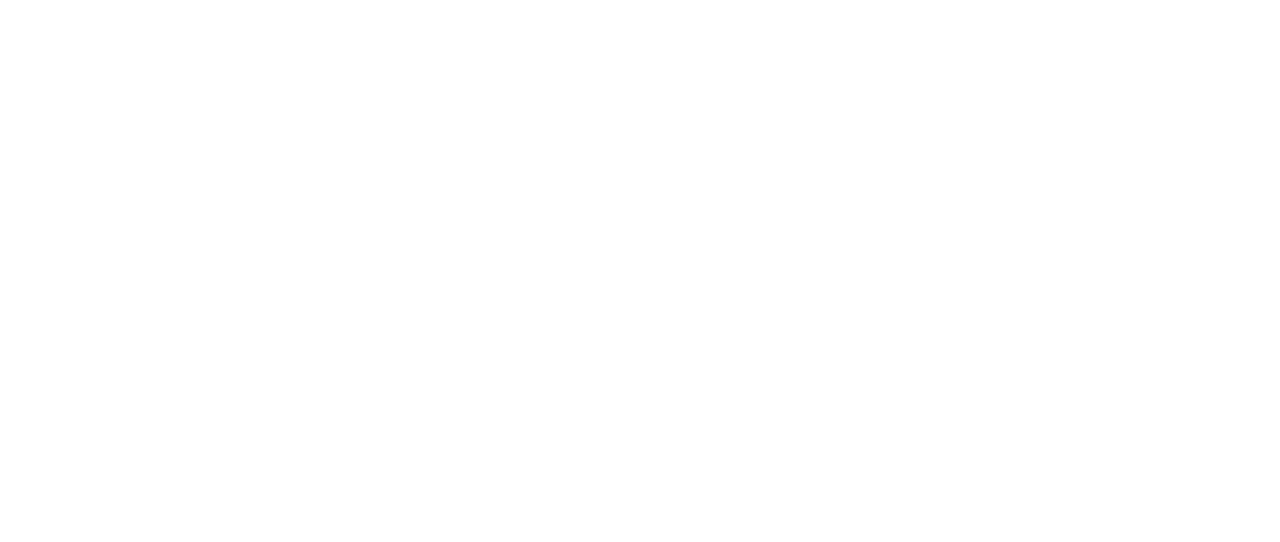
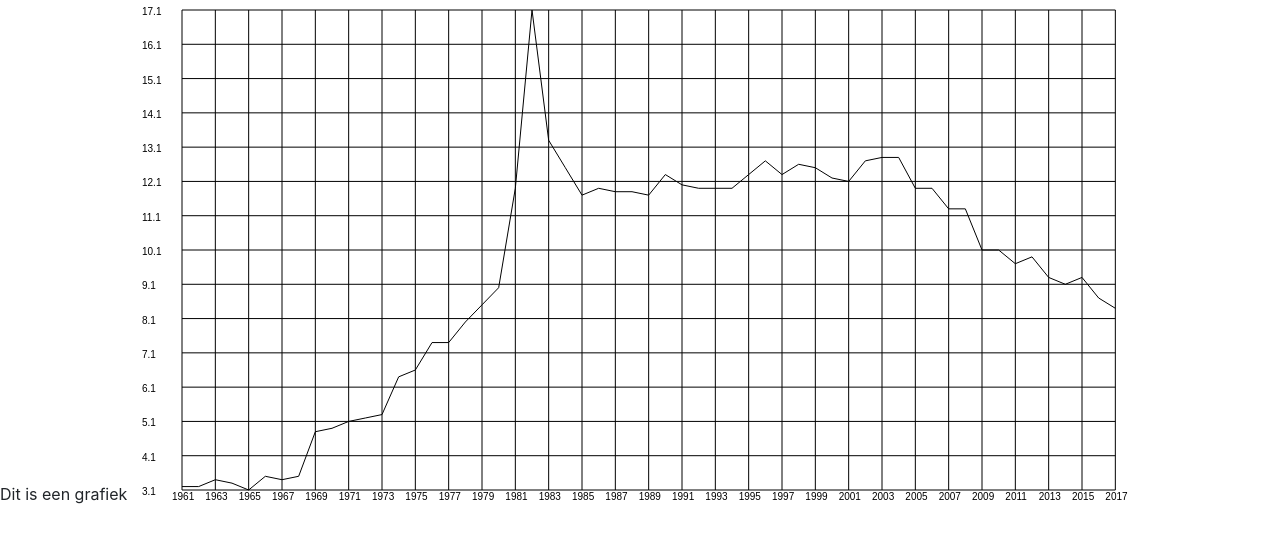
Before and after one commit to koenkoen1/dataprocessing, a plain HTML site: page homework/Week_3/page.html in a window 1280 px wide. Drawn offline with nearby package versions, Linux system fonts and the light colour scheme.

Commit message:
made a graph

```diff
--- a/homework/Week_3/page.html
+++ b/homework/Week_3/page.html
@@ -12,6 +12,7 @@ Purpose: existance
     <title>divorceRate</title>
   </head>
   <body>
+    Dit is een grafiek
     <script>
       let fileName = "divorce_rate.json";
       let txtFile = new XMLHttpRequest();
@@ -19,15 +20,57 @@ Purpose: existance
         if (txtFile.readyState === 4 && txtFile.status == 200) {
           let data = JSON.parse(txtFile.responseText);
           const years = Object.keys(data);
+          let dataValues = []
           years.forEach(function(element) {
             console.log(element, data[element].Value)
+            dataValues.push(data[element].Value)
           });
+
+          max = Math.max(...dataValues)
+          min = Math.min(...dataValues)
+
+          var stepSize = 1;
+        	var columnSize = 50;
+        	var rowSize = 50;
+        	var margin = 10;
+
+          var canvas = document.getElementById('myCanvas');
+          var ctx = canvas.getContext('2d');
+          canvas.height = 500;
+          canvas.width = 1000;
+          yScale = (canvas.height - 2 * margin) / (max - min);
+          xScale = (canvas.width - rowSize) / years.length;
+
+          for (i=0;i<=years.length;i=i+2) {
+        		let x = i * xScale + rowSize;
+        		ctx.fillText(years[i], x - margin, canvas.height);
+        		ctx.moveTo(x, margin);
+        		ctx.lineTo(x, canvas.height - margin);
+        	}
+
+          var count =  0;
+        	for (scale=min;scale<=max;scale = scale + stepSize) {
+        		var y = canvas.height - margin - (yScale * count * stepSize);
+        		ctx.fillText(scale, margin,y + margin / 2);
+        		ctx.moveTo(rowSize,y)
+        		ctx.lineTo(canvas.width - xScale,y)
+        		count++;
+        	}
+          ctx.stroke()
+
+          ctx.translate(rowSize,canvas.height - margin + min * yScale);
+        	ctx.beginPath();
+        	ctx.moveTo(0, -dataValues[0] * yScale);
+        	for (i=0;i<years.length;i++) {
+        		ctx.lineTo(i * xScale, -dataValues[i] * yScale);
+        	}
+        	ctx.stroke();
         }
       }
       txtFile.open("GET", fileName);
       txtFile.send();
     </script>
-    <canvas>
+    <canvas id="myCanvas">
     </canvas>
 
   </body>
```
Also changed, not shown: 1 other file. Lines whose indentation alone changed are shown as unchanged.
